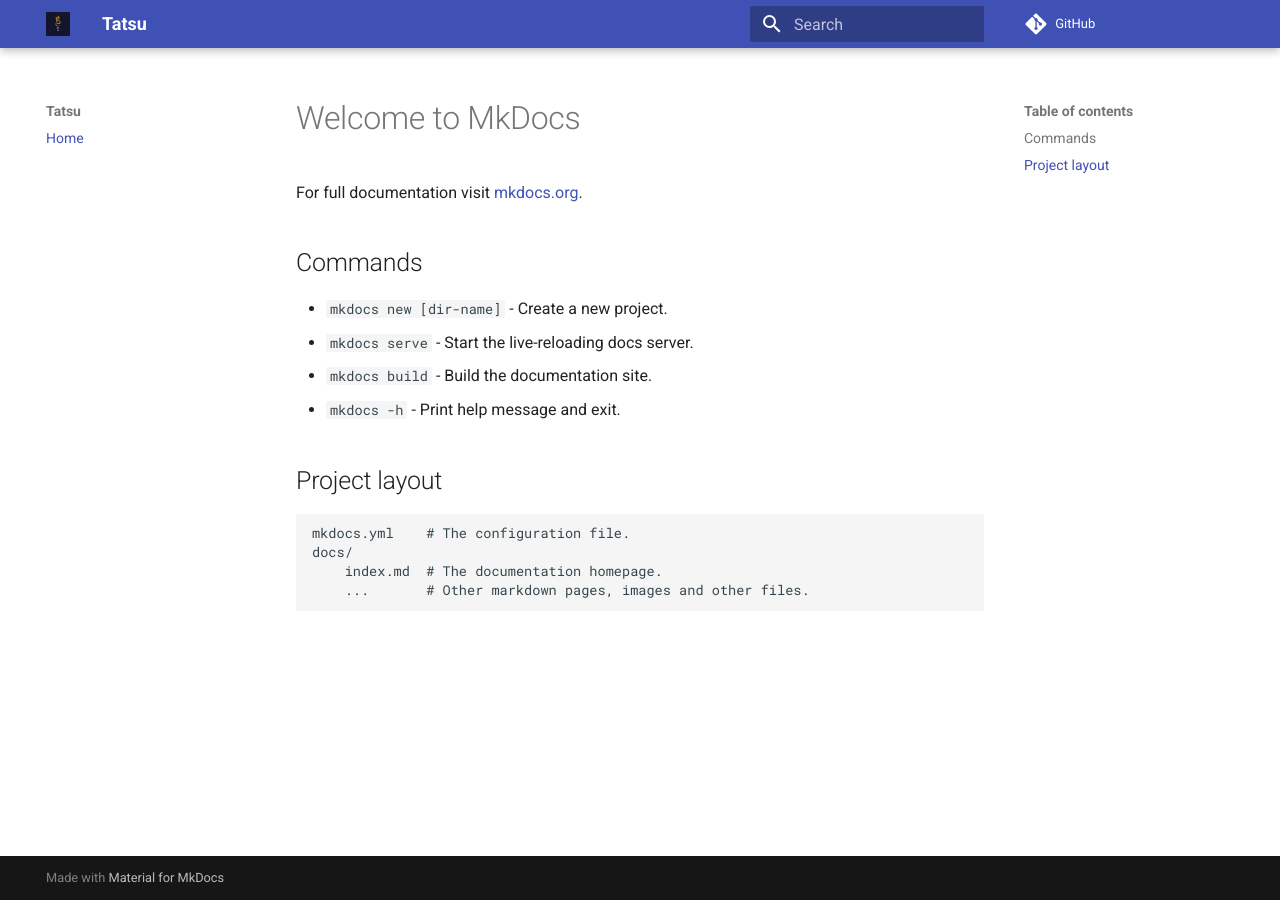
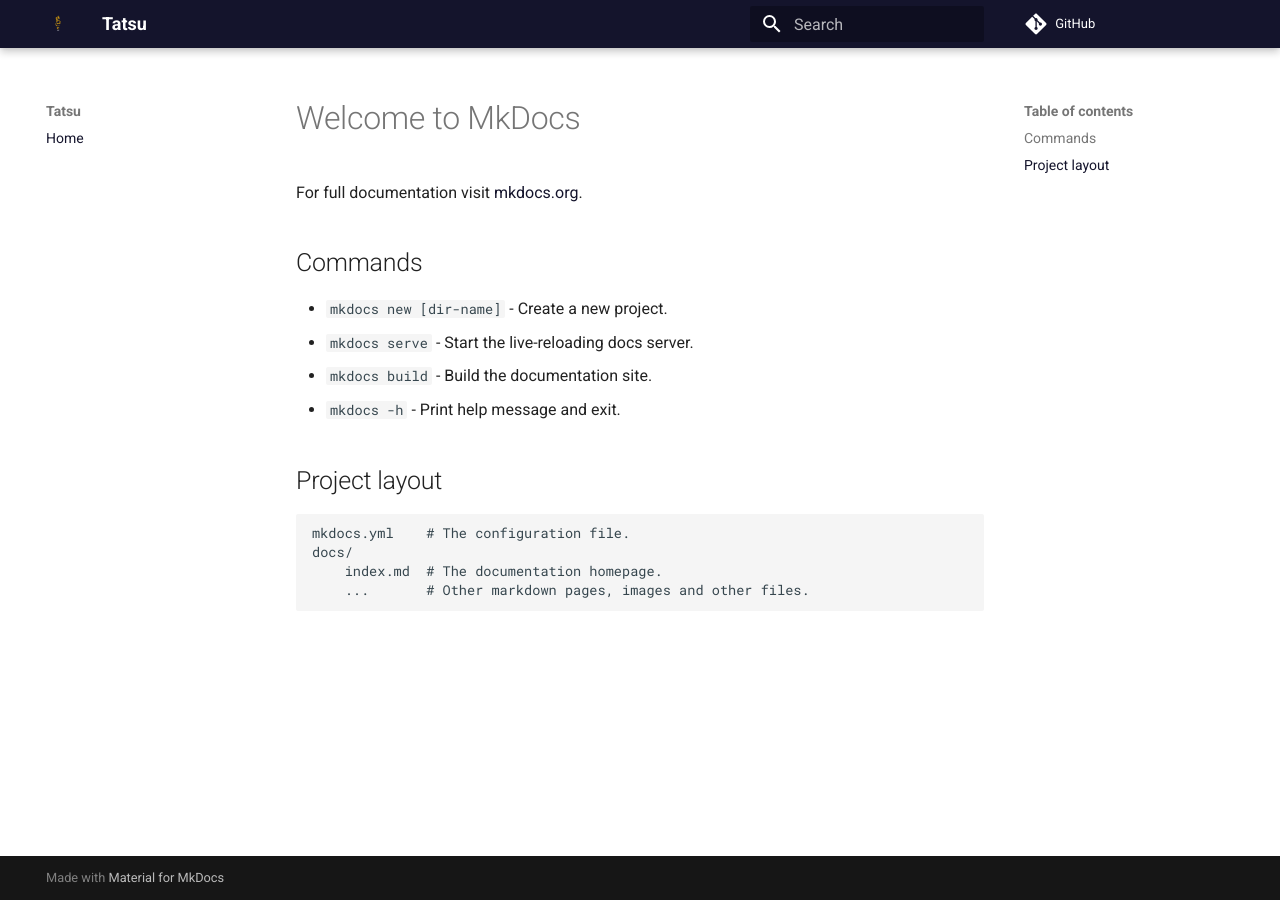
Before and after one commit to FGAUnB-REQ-GM/2021.2-Tatsu, an MkDocs documentation site: the page built from docs/index.md, in a window 1280 px wide. Built offline with MkDocs 1.6.1 and Material for MkDocs 9.7.7, drawn with Linux system fonts in a browser that asks for light colours; comment, search, counter and statistics services are not loaded.

Commit message:
Atualização Head

```diff
--- a/docs/Assets/Stylesheets/extra.css
+++ b/docs/Assets/Stylesheets/extra.css
@@ -0,0 +1,3 @@
+:root {
+    --md-primary-fg-color:        #14142c;
+  }
--- a/mkdocs.yml
+++ b/mkdocs.yml
@@ -9,8 +9,7 @@
   features: navigation.tabs
   logo: Assets/Images/Logo.svg
   favicon: Assets/Images/LogoSemFundo.svg
-  palette:
-    primary: "#14142c"
+
 
 
 
```
Also changed, not shown: docs/Assets/Images/Logo.svg.
